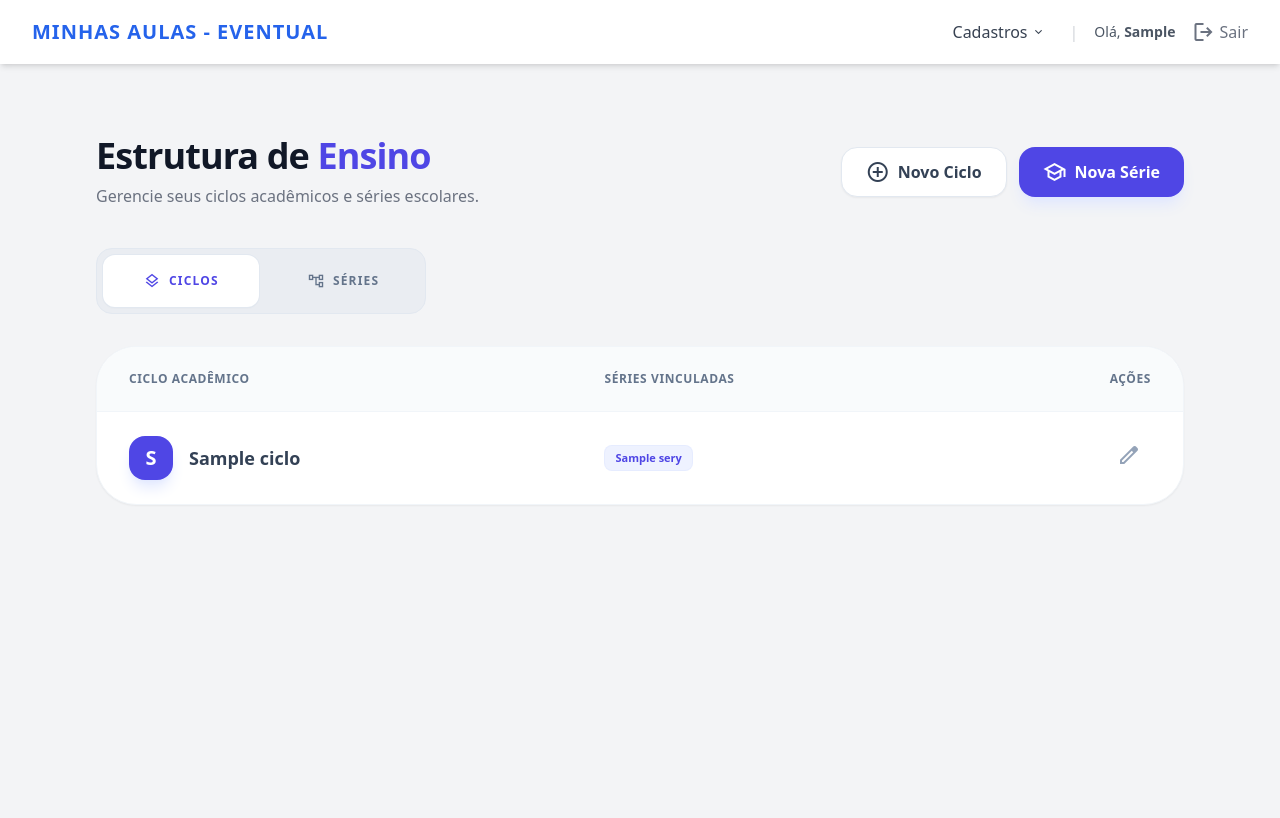
After one commit to kaiquealencar/chronosdocente, a Flask app: page /estruturas in a window 1280 px wide. The commit adds this page. Run offline with Flask 3, Linux system fonts and the light colour scheme; a user stored in the database is signed in; tables that the repository leaves empty hold one stand-in row (values such as "Sample post"); some libraries are stand-ins or nearby versions.

Commit message:
criado o cadastro de série e ciclos

```diff
--- a/app.py
+++ b/app.py
@@ -28,11 +28,13 @@ def create_app():
     from blueprints.disciplinas import disciplinas_bp
     from blueprints.escolas import escolas_bp
     from blueprints.usuarios import usuarios_bp
+    from blueprints.estrutura import estrutura_bp
 
 
     app.register_blueprint(disciplinas_bp)
     app.register_blueprint(escolas_bp)
     app.register_blueprint(usuarios_bp)
+    app.register_blueprint(estrutura_bp)
 
 
 
--- /dev/null
+++ b/blueprints/estrutura/templates/estruturas/lista_estrutura.html
@@ -0,0 +1,148 @@
+{% extends "base.html" %}
+
+{% block content %}
+<script defer src="https://unpkg.com/alpinejs@3.x.x/dist/cdn.min.js"></script>
+
+<div class="max-w-6xl mx-auto p-4 md:p-8" x-data="{ tab: 'ciclos' }">
+
+    <div class="flex flex-col md:flex-row md:items-center justify-between gap-6 mb-10">
+        <div>
+            <h1 class="text-4xl font-extrabold text-gray-900 tracking-tight">
+                Estrutura de <span class="text-indigo-600">Ensino</span>
+            </h1>
+            <p class="text-gray-500 mt-2 text-base">Gerencie seus ciclos acadêmicos e séries escolares.</p>
+        </div>
+
+        <div class="flex flex-wrap gap-3">
+            <a href="{{ url_for('estruturas.estrutura_create_ciclos') }}"
+               class="inline-flex items-center justify-center gap-2 bg-white border border-slate-200 hover:bg-slate-50 text-slate-700 font-bold py-3 px-6 rounded-2xl shadow-sm transition-all active:scale-95">
+                <span class="material-symbols-outlined">add_circle</span> Novo Ciclo
+            </a>
+            <a href="{{ url_for('estruturas.estrutura_create_serie') }}"
+               class="inline-flex items-center justify-center gap-2 bg-indigo-600 hover:bg-indigo-700 text-white font-bold py-3 px-6 rounded-2xl shadow-lg shadow-indigo-100 transition-all active:scale-95 hover:-translate-y-0.5">
+                <span class="material-symbols-outlined">school</span> Nova Série
+            </a>
+        </div>
+    </div>
+
+    <div class="flex gap-2 mb-8 p-1.5 bg-slate-200/50 rounded-2xl w-fit border border-slate-200">
+        <button @click="tab = 'ciclos'" type="button"
+            :class="tab === 'ciclos' ? 'bg-white text-indigo-600 shadow-sm ring-1 ring-slate-200' : 'text-slate-500 hover:text-indigo-600'"
+            class="px-10 py-3 font-bold text-xs uppercase tracking-widest rounded-xl transition-all duration-200 flex items-center gap-2">
+            <span class="material-symbols-outlined text-lg">layers</span> Ciclos
+        </button>
+        <button @click="tab = 'series'" type="button"
+            :class="tab === 'series' ? 'bg-white text-indigo-600 shadow-sm ring-1 ring-slate-200' : 'text-slate-500 hover:text-indigo-600'"
+            class="px-10 py-3 font-bold text-xs uppercase tracking-widest rounded-xl transition-all duration-200 flex items-center gap-2">
+            <span class="material-symbols-outlined text-lg">account_tree</span> Séries
+        </button>
+    </div>
+
+    <div class="relative min-h-[400px]">
+
+        <div x-show="tab === 'ciclos'"
+             x-transition:enter="transition ease-out duration-300"
+             x-transition:enter-start="opacity-0 translate-y-4"
+             x-transition:enter-end="opacity-100 translate-y-0"
+             class="bg-white rounded-[2.5rem] shadow-sm border border-slate-100 overflow-hidden">
+            <table class="w-full text-left">
+                <thead class="bg-slate-50/80 border-b border-slate-100 text-slate-500 text-xs font-bold uppercase tracking-wider">
+                    <tr>
+                        <th class="px-8 py-6">Ciclo Acadêmico</th>
+                        <th class="px-8 py-6">Séries Vinculadas</th>
+                        <th class="px-8 py-6 text-right">Ações</th>
+                    </tr>
+                </thead>
+                <tbody class="divide-y divide-slate-50">
+                    {% for ciclo in ciclos %}
+                    <tr class="hover:bg-slate-50/50 transition-colors group">
+                        <td class="px-8 py-6">
+                            <div class="flex items-center gap-4">
+                                <div class="w-11 h-11 bg-indigo-600 rounded-2xl flex items-center justify-center text-white shadow-lg shadow-indigo-100 font-bold text-xl">
+                                    {{ ciclo.nome[0]|upper }}
+                                </div>
+                                <span class="font-bold text-slate-700 text-lg">{{ ciclo.nome }}</span>
+                            </div>
+                        </td>
+                        <td class="px-8 py-6">
+                            <div class="flex flex-wrap gap-1.5">
+                                {% for s in ciclo.series %}
+                                    <span class="text-[11px] font-semibold bg-indigo-50 text-indigo-600 px-2.5 py-1 rounded-lg border border-indigo-100/50">{{ s.nome }}</span>
+                                {% else %}
+                                    <span class="text-xs text-slate-400 italic">Sem séries</span>
+                                {% endfor %}
+                            </div>
+                        </td>
+                        <td class="px-8 py-6 text-right">
+                            <a href="{{ url_for('estruturas.estrutura_edit_ciclos', id=ciclo.id) }}" class="p-2.5 text-slate-400 hover:text-indigo-600 transition-all">
+                                <span class="material-symbols-outlined">edit</span>
+                            </a>
+                        </td>
+                    </tr>
+                    {% endfor %}
+                </tbody>
+            </table>
+        </div>
+
+        <div x-show="tab === 'series'"
+             x-cloak style="display: none;"
+             x-transition:enter="transition ease-out duration-300"
+             x-transition:enter-start="opacity-0 translate-y-4"
+             x-transition:enter-end="opacity-100 translate-y-0"
+             class="bg-white rounded-[2.5rem] shadow-sm border border-slate-100 overflow-hidden">
+            <table class="w-full text-left">
+                <thead class="bg-slate-50/80 border-b border-slate-100 text-slate-500 text-xs font-bold uppercase tracking-wider">
+                    <tr>
+                        <th class="px-8 py-6">Série / Ano</th>
+                        <th class="px-8 py-6 text-center">Ciclo</th>
+                        <th class="px-8 py-6 text-right">Ações</th>
+                    </tr>
+                </thead>
+                <tbody class="divide-y divide-slate-50">
+                    {% for serie in series %}
+                    <tr class="hover:bg-slate-50/50 transition-colors group">
+                        <td class="px-8 py-6">
+                            <div class="flex items-center gap-4">
+                                <div class="w-11 h-11 bg-slate-100 rounded-2xl flex items-center justify-center text-slate-400 group-hover:bg-indigo-100 group-hover:text-indigo-600 transition-all">
+                                    <span class="material-symbols-outlined">school</span>
+                                </div>
+                                <span class="font-bold text-slate-700 text-lg">{{ serie.nome }}</span>
+                            </div>
+                        </td>
+                        <td class="px-8 py-6 text-center">
+                            <span class="px-4 py-1.5 bg-slate-100 text-slate-600 rounded-xl text-[10px] font-bold uppercase tracking-widest">
+                                {{ serie.ciclo.nome }}
+                            </span>
+                        </td>
+                        <td class="px-8 py-6 text-right">
+                            <div class="flex justify-end gap-1">
+                                <a href="{{ url_for('estruturas.estrutura_edit_serie', id=serie.id) }}" class="p-2.5 text-slate-400 hover:text-indigo-600 rounded-xl transition-all">
+                                    <span class="material-symbols-outlined">edit</span>
+                                </a>
+                                <form action="{{ url_for('estruturas.estrutura_serie_delete', id=serie.id) }}" method="POST" class="inline">
+                                    <button type="button" onclick="confirmarExclusao(event, this, 'série')" class="p-2.5 text-slate-400 hover:text-red-600 rounded-xl transition-all">
+                                        <span class="material-symbols-outlined">delete</span>
+                                    </button>
+                                </form>
+                            </div>
+                        </td>
+                    </tr>
+                    {% endfor %}
+                </tbody>
+            </table>
+        </div>
+    </div>
+</div>
+
+<style>
+    [x-cloak] { display: none !important; }
+</style>
+
+<script>
+function confirmarExclusao(event, button, tipo) {
+    if (confirm(`Deseja realmente excluir este(a) ${tipo}?`)) {
+        button.closest('form').submit();
+    }
+}
+</script>
+{% endblock %}
--- /dev/null
+++ b/blueprints/estrutura/urls.py
@@ -0,0 +1,30 @@
+from . import estrutura_bp
+from .views import EstuturaViewCiclos, EstuturaViewSerie
+
+
+estrutura_bp.add_url_rule('/estruturas',
+                          view_func=EstuturaViewSerie.as_view('estrutura_view'),
+                          methods=['GET', 'POST'])
+
+estrutura_bp.add_url_rule('/estrutura/serie/novo',
+                          view_func=EstuturaViewSerie.as_view('estrutura_create_serie'),
+                          methods=['GET', 'POST'])
+
+estrutura_bp.add_url_rule('/estrutura/serie/edit/<int:id>',
+                          view_func=EstuturaViewSerie.as_view('estrutura_edit_serie'),
+                          methods=['GET', 'POST'])
+
+estrutura_bp.add_url_rule('/estrutura/serie/delete/<int:id>',
+                          view_func=EstuturaViewSerie.as_view('estrutura_serie_delete'))
+
+
+estrutura_bp.add_url_rule('/estrutura/ciclos/novo',
+                          view_func=EstuturaViewCiclos.as_view('estrutura_create_ciclos'),
+                          methods=['GET', 'POST'])
+
+estrutura_bp.add_url_rule('/estrutura/ciclos/edit/<int:id>',
+                          view_func=EstuturaViewCiclos.as_view('estrutura_edit_ciclos'),
+                          methods=['GET', 'POST'])
+
+estrutura_bp.add_url_rule('/estrutura/ciclos/delete/<int:id>',
+                          view_func=EstuturaViewCiclos.as_view('estrutura_delete_ciclos'))
--- /dev/null
+++ b/blueprints/estrutura/views.py
@@ -0,0 +1,123 @@
+from flask import render_template, request, redirect, url_for, flash, abort
+from flask.views import MethodView
+from flask_login import login_required, current_user
+from extensions import db
+from models.serie import Ciclo, Serie
+from models.escola import Escola
+
+from repositories.estrutura_ciclos_repository import create_ciclos, edit_ciclos, delete_ciclo
+from repositories.estrutura_serie_repository import create_serie, edit_serie, delete_serie
+
+
+class EstuturaViewCiclos(MethodView):
+    decorators = [login_required]
+
+    def get(self, id=None):
+        escolas = Escola.query.filter_by(usuario_id=current_user.id).all()
+
+        if id:
+            ciclo = db.session.get(Ciclo, id)
+            if not ciclo or ciclo.usuario_id != current_user.id:
+                abort(403)
+            return render_template('estruturas/form_ciclo.html', ciclo=ciclo, escolas=escolas)
+
+        return render_template('estruturas/form_ciclo.html', ciclo=None, escolas=escolas)
+
+    def post(self, id=None):
+        if "delete" in request.endpoint:
+            ciclo = db.session.get(Ciclo, id)
+            if not ciclo or ciclo.usuario_id != current_user.id:
+                abort(403)
+
+            sucesso, erro = delete_ciclo(id)
+            if sucesso:
+                flash("Ciclo excluído com sucesso!", "success")
+            else:
+                flash(f"Erro ao excluir: {erro}", "danger")
+            return redirect(url_for('estruturas.estrutura_view'))
+
+        nome = request.form.get('nome')
+        escola_id = request.form.get('escola_id')
+        ordem = request.form.get('ordem', type=int) or 1
+
+        if id:
+            ciclo = db.session.get(Ciclo, id)
+            if not ciclo or ciclo.usuario_id != current_user.id:
+                abort(403)
+            sucesso, erro = edit_ciclos(id, nome, ordem)
+        else:
+            sucesso, erro = create_ciclos(nome, escola_id, current_user.id, ordem)
+
+        if sucesso:
+            flash("Ciclo salvo com sucesso!", "success")
+            return redirect(url_for('estruturas.estrutura_view'))
+
+        flash(f"Erro ao salvar ciclo: {erro}", "danger")
+        return redirect(request.referrer)
+
+
+class EstuturaViewSerie(MethodView):
+    decorators = [login_required]
+
+    def get(self, id=None):
+        if request.endpoint == 'estruturas.estrutura_view':
+            ciclos = Ciclo.query.filter_by(usuario_id=current_user.id).order_by(Ciclo.ordem).all()
+
+            ciclos_ids = [c.id for c in ciclos]
+            series = Serie.query.filter(Serie.ciclo_id.in_(ciclos_ids)).all() if ciclos_ids else []
+
+            return render_template('estruturas/lista_estrutura.html', ciclos=ciclos, series=series)
+
+        if id:
+            serie = db.session.get(Serie, id)
+            if not serie or serie.usuario_id != current_user.id:
+                abort(403)
+            ciclos = Ciclo.query.filter_by(usuario_id=current_user.id).all()
+            return render_template('estruturas/form_serie.html', serie=serie, ciclos=ciclos)
+
+        ciclos = Ciclo.query.filter_by(usuario_id=current_user.id).all()
+        if not ciclos:
+            flash("Crie um ciclo antes de adicionar uma série.", "info")
+            return redirect(url_for('estruturas.estrutura_view'))
+
+        return render_template('estruturas/form_serie.html', serie=None, ciclos=ciclos)
+
+    def post(self, id=None):
+        if request.endpoint == 'estruturas.estrutura_serie_delete':
+            serie = db.session.get(Serie, id)
+            if not serie or serie.usuario_id != current_user.id:
+                abort(403)
+
+            sucesso, erro = delete_serie(id)
+            if sucesso:
+                flash("Série excluída com sucesso!", "success")
+            else:
+                flash(f"Erro ao excluir: {erro}", "danger")
+            return redirect(url_for('estruturas.estrutura_view'))
+
+        nome = request.form.get('nome')
+        ciclo_id = request.form.get('ciclo_id')
+
+        if id:
+            serie = db.session.get(Serie, id)
+
+            if not serie or (serie.usuario_id != current_user.id and not current_user.is_admin):
+                flash("Acesso negado ou série inexistente.", "error")
+                return redirect(url_for('series.serie_view'))
+
+
+            sucesso, erro = edit_serie(id, nome, ciclo_id)
+        else:
+            ciclo_pai = db.session.get(Ciclo, ciclo_id)
+            if not ciclo_pai or ciclo_pai.usuario_id != current_user.id:
+                flash("Ciclo inválido.", "danger")
+                return redirect(request.referrer)
+
+            sucesso, erro = create_serie(nome, ciclo_id, ciclo_pai.escola_id, current_user.id)
+
+        if sucesso:
+            flash("Série salva com sucesso!", "success")
+            return redirect(url_for('estruturas.estrutura_view'))
+
+        flash(f"Erro ao salvar série: {erro}", "danger")
+        return redirect(request.referrer)
--- a/models/aula.py
+++ b/models/aula.py
@@ -20,3 +20,9 @@ class Aula(db.Model):
 
 
     criado_em = db.Column(db.DateTime, default=db.func.now())
+
+    __table_args__ = (
+        db.Index('idx_aula_escola_dia', 'escola_id', 'dia_aula'),
+
+        db.Index('idx_aula_usuario_dia', 'usuario_id', 'dia_aula'),
+    )
--- a/models/disciplina.py
+++ b/models/disciplina.py
@@ -13,6 +13,7 @@ class Disciplina(db.Model):
 
     __table_args__ = (
         UniqueConstraint('nome', 'usuario_id', name='uq_disciplina_nome_usuario'),
+        db.Index('idx_disciplina_usuario', 'usuario_id'),
     )
 
     @validates("nome")
--- a/models/escola.py
+++ b/models/escola.py
@@ -19,10 +19,15 @@ class Escola(db.Model):
 
     aulas = relationship("Aula", back_populates="escola")
     usuario = relationship("Usuario", back_populates="escolas")
+    ciclos = db.relationship("Ciclo", back_populates="escola", cascade="all, delete-orphan")
     series = relationship("Serie", back_populates="escola")
 
     __table_args__ = (
         UniqueConstraint('nome', 'usuario_id', name='uq_escola_nome_usuario'),
+
+        db.Index('idx_escola_usuario', 'usuario_id'),
+
+        db.Index('idx_escola_cidade', 'cidade'),
     )
 
     @validates("nome")
--- a/models/usuario.py
+++ b/models/usuario.py
@@ -17,6 +17,7 @@ class Usuario(db.Model, UserMixin):
     disciplinas = relationship("Disciplina", back_populates="usuario")
     escolas = relationship("Escola", back_populates="usuario")
     series = relationship("Serie", back_populates="usuario")
+    ciclos = db.relationship("Ciclo", back_populates="usuario", cascade="all, delete-orphan")
 
     def tem_vinculos(self):
         return any([self.aulas, self.disciplinas, self.escolas, self.series])
--- a/templates/base.html
+++ b/templates/base.html
@@ -34,7 +34,12 @@
                             <a href="{{ url_for('escolas.escolas_view')}}" class="flex items-center px-4 py-2 text-sm text-gray-700 hover:bg-blue-50 transition-colors">
                                 <span class="material-symbols-outlined mr-2 text-base">school</span> Escolas
                             </a>
-                              <a href="{{url_for('disciplinas.disciplina_view')}}" class="flex items-center px-4 py-2 text-sm text-gray-700 hover:bg-blue-50 transition-colors">
+                            <a href="{{ url_for('estruturas.estrutura_view') }}"
+                                class="flex items-center px-4 py-2 text-sm text-gray-700 hover:bg-blue-50 transition-colors">
+                                <span class="material-symbols-outlined mr-2 text-base">Assignment</span> Ciclos / Séries
+
+                            </a>
+                            <a href="{{url_for('disciplinas.disciplina_view')}}" class="flex items-center px-4 py-2 text-sm text-gray-700 hover:bg-blue-50 transition-colors">
                                 <span class="material-symbols-outlined mr-2 text-base">menu_book</span> Disciplinas
                             </a>
                         </div>
```
Also changed, not shown: blueprints/estrutura/__init__.py (added, +10 -0 lines), blueprints/estrutura/templates/estruturas/form_ciclo.html (added, +45 -0 lines), blueprints/estrutura/templates/estruturas/form_serie.html (added, +49 -0 lines), blueprints/usuarios/views.py (+7 -8 lines), migrations/versions/38af1f9fdb9d_.py (added, +86 -0 lines), migrations/versions/7b13dfd83f2b_.py (added, +34 -0 lines), models/serie.py (+58 -4 lines), repositories/estrutura_ciclos_repository.py (added, +51 -0 lines), repositories/estrutura_serie_repository.py (added, +51 -0 lines).
